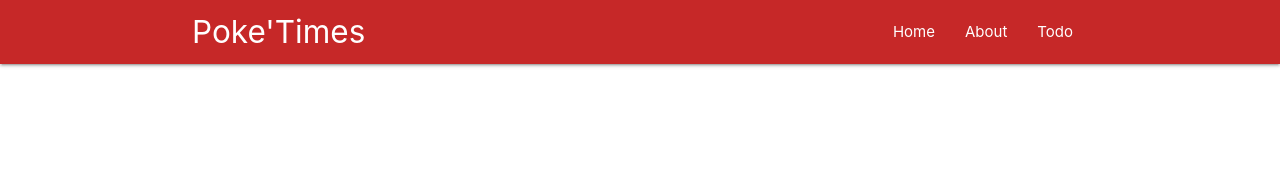
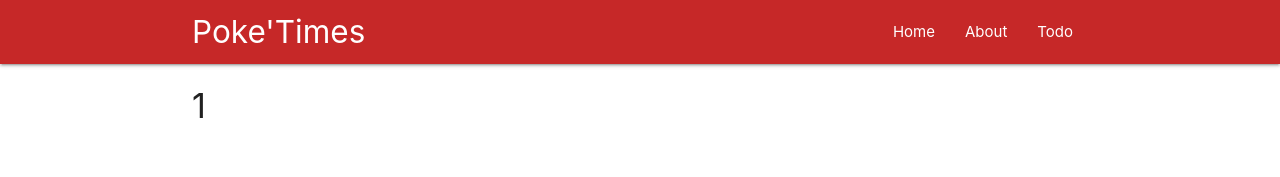
Before and after one commit to seangay/react-tutorial-redux, a React (Create React App) app in the folder todo-app/: page /1 in a window 1280 px wide. Shown: the top 177 px of the page. Built offline with nearby package versions, Linux system fonts and the light colour scheme.

Commit message:
Completed #30 - route params

```diff
--- a/todo-app/src/App.js
+++ b/todo-app/src/App.js
@@ -4,6 +4,7 @@ import {BrowserRouter, Route} from "react-router-dom";
 import Home from "./views/Home";
 import Todo from "./views/Todo";
 import About from "./views/About";
+import Post from "./views/Post";
 
 export default class App extends Component {
   render() {
@@ -14,6 +15,7 @@ export default class App extends Component {
           <Route exact path="/" component={Home} />
           <Route path="/todo" component={Todo} />
           <Route path="/about" component={About} />
+          <Route path="/:post_id" component={Post}/>
         </div>
       </BrowserRouter>
     );
--- a/todo-app/src/components/Navbar.js
+++ b/todo-app/src/components/Navbar.js
@@ -1,8 +1,7 @@
 import React from 'react';
 import {NavLink, withRouter} from "react-router-dom";
 
-const Navbar = (props) => {
-  console.log(props);
+const Navbar = () => {
   return (
     <nav className="nav-wrapper red darken-3">
       <div className="container">
--- /dev/null
+++ b/todo-app/src/views/Post.js
@@ -0,0 +1,21 @@
+import React, {Component} from "react";
+
+export default class Post extends Component {
+  state = {
+    id: null
+  };
+
+  componentDidMount() {
+    let id = this.props.match.params.post_id;
+    this.setState({id})
+
+  }
+
+  render() {
+    return (
+      <div className="container">
+        <h4>{this.state.id}</h4>
+      </div>
+    );
+  }
+}
```
